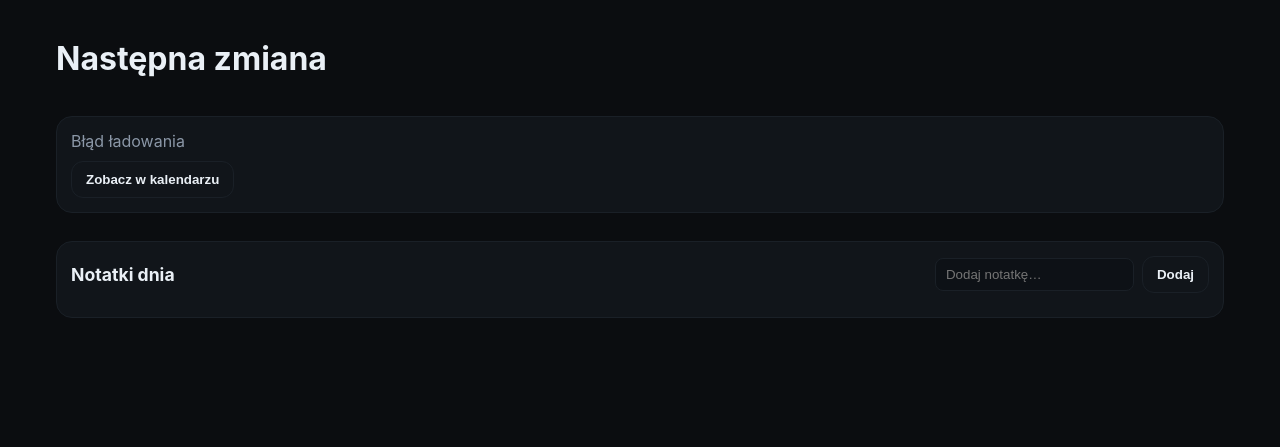
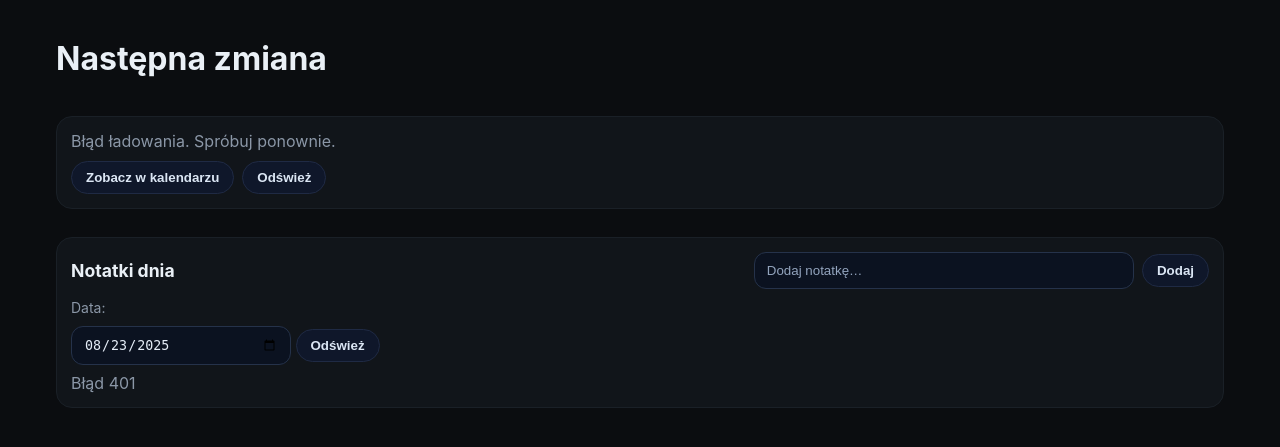
Before and after one commit to ArtemBartender/schedule_backend, a Flask app: page /start in a window 1280 px wide. Shown: the part 57-504 px from the top of the page. Run offline with Flask 3, Linux system fonts and the light colour scheme; some libraries are stand-ins or nearby versions.

Commit message:
Add files via upload

```diff
--- a/render.yaml
+++ b/render.yaml
@@ -5,6 +5,9 @@ services:
     plan: free
     buildCommand: pip install -r requirements.txt
     startCommand: gunicorn server:app --workers 2 --threads 4 --timeout 120 --bind 0.0.0.0:$PORT
+    envVars:
+      - key: DB_FORCE_NULLPOOL
+        value: "1"
     envVars:
       - key: DATABASE_URL
         fromDatabase:
--- a/static/css/style.css
+++ b/static/css/style.css
@@ -247,3 +247,43 @@ button:focus-visible,
 }
 .pick-overlay .cell.disabled{ opacity:.35; cursor:not-allowed }
 .pick-overlay .cell.mine{ outline:1px solid rgba(96,165,250,.4) }
+
+/* --- Start page polish --- */
+.next-card{
+  display:flex; flex-direction:column; gap:10px;
+  padding:14px 16px; border-radius:16px;
+  background:#0f172a; border:1px solid #1f2a44;
+}
+.next-row{ display:flex; align-items:center; justify-content:space-between; gap:12px; }
+.next-title{ font-size:26px; font-weight:800; letter-spacing:.2px; }
+.next-meta{ display:flex; gap:8px; flex-wrap:wrap; }
+.badge{
+  display:inline-flex; align-items:center; padding:6px 10px; border-radius:999px;
+  border:1px solid #294261; background:#101a2b; font-weight:700; font-size:.9rem;
+}
+.badge-date{ border-color:#3b82f6; background:rgba(59,130,246,.12); color:#cbdcff; }
+.badge-code{ border-color:#10b981; background:rgba(16,185,129,.12); color:#b8f7da; }
+.input, input[type="date"]{
+  width:100%; padding:10px 12px; border-radius:12px;
+  border:1px solid #25324a; background:#0b1220; color:#e5edf7; outline:none;
+}
+.input::placeholder{ color:#93a4bd; }
+.btn-secondary{ background:#0f172a; color:#dbe6f4; border:1px solid #1f2a44; padding:8px 14px; border-radius:999px; font-weight:700; }
+.btn-secondary:active{ transform:translateY(1px); }
+@media (max-width: 480px){
+  h1{ font-size:28px; }
+  .next-title{ font-size:22px; }
+}
+
+/* --- Start page polish --- */
+.input, input[type="date"]{
+  width:100%; padding:10px 12px; border-radius:12px;
+  border:1px solid #25324a; background:#0b1220; color:#e5edf7; outline:none;
+}
+.input::placeholder{ color:#93a4bd; }
+.badge{
+  display:inline-flex; align-items:center; padding:6px 10px; border-radius:999px;
+  border:1px solid #294261; background:#101a2b; font-weight:700; font-size:.9rem;
+}
+.badge-date{ border-color:#3b82f6; background:rgba(59,130,246,.12); color:#cbdcff; }
+.badge-code{ border-color:#10b981; background:rgba(16,185,129,.12); color:#b8f7da; }
--- a/static/js/app.js
+++ b/static/js/app.js
@@ -473,3 +473,66 @@ if ('serviceWorker' in navigator){
 }
 window.addEventListener('online',  ()=> toast.info('Połączono z siecią'));
 window.addEventListener('offline', ()=> toast.error('Jesteś offline'));
+
+// --- KEEP-ALIVE + API RETRY (append-only) ---
+(function () {
+  if (window.__api_init) return; window.__api_init = true;
+
+  // Универсальная обёртка над fetch с 1 повтором при 500/503
+  window.api = async function(url, opts={}) {
+    const headers = Object.assign({}, opts.headers || {});
+    try { if (typeof getToken === 'function' && !headers.Authorization) headers.Authorization = 'Bearer ' + getToken(); } catch(_){}
+    const run = async () => {
+      const res = await fetch(url, {...opts, headers, cache:'no-store'});
+      const jsonish = (res.headers.get('content-type')||'').includes('application/json');
+      const body = jsonish ? await res.json().catch(()=>({})) : await res.text().catch(()=> '');
+      if (!res.ok) {
+        const msg = body?.error || (`Błąd ${res.status}`);
+        const err = new Error(msg); err.status = res.status; throw err;
+      }
+      return body;
+    };
+    try { return await run(); }
+    catch (e) {
+      if (e.status === 500 || e.status === 503) {  // база/сервис только проснулся
+        await new Promise(r=>setTimeout(r, 800));
+        return await run();
+      }
+      throw e;
+    }
+  };
+
+// --- KEEP-ALIVE + API RETRY ---
+(function () {
+  if (window.__api_init) return; window.__api_init = true;
+
+  window.api = async function(url, opts={}){
+    const headers = Object.assign({}, opts.headers || {});
+    try { if (typeof getToken === 'function' && !headers.Authorization) headers.Authorization = 'Bearer ' + getToken(); } catch(_){}
+    const run = async () => {
+      const res = await fetch(url, {...opts, headers, cache:'no-store'});
+      const ct = (res.headers.get('content-type')||'');
+      const body = ct.includes('application/json') ? await res.json().catch(()=>({})) : await res.text().catch(()=> '');
+      if (!res.ok) { const err = new Error(body?.error || `Błąd ${res.status}`); err.status = res.status; throw err; }
+      return body;
+    };
+    try { return await run(); }
+    catch (e) {
+      if (e.status === 500 || e.status === 503) { await new Promise(r=>setTimeout(r, 800)); return await run(); }
+      throw e;
+    }
+  };
+
+  const ping = () => fetch('/api/health', {cache:'no-store'}).catch(()=>{});
+  let timer = null;
+  function startKA(){
+    clearInterval(timer);
+    ping();
+    timer = setInterval(() => {
+      if (document.visibilityState === 'visible' && navigator.onLine) ping();
+    }, 4*60*1000);
+  }
+  window.addEventListener('visibilitychange', ()=>{ if (document.visibilityState === 'visible') startKA(); });
+  window.addEventListener('focus', startKA);
+  startKA();
+})();
--- a/static/js/start.js
+++ b/static/js/start.js
@@ -1,108 +1,117 @@
-// ===== Start page (next shift + day notes) =====
+// static/js/start.js
 (function(){
-  if (!document.body.classList.contains('page-start')) return;
-  if (typeof initMenu === 'function') initMenu();
+  const $ = sel => document.querySelector(sel);
+  if (typeof initMenu === 'function') try { initMenu(); } catch(_) {}
 
-  const $ = (s, r=document)=>r.querySelector(s);
-
-  const box      = $('#next-shift-box');
-  const btnOpen  = $('#open-day');
-  const notesBox = $('#notes-list');
-  const addWrap  = $('#add-note-wrap');
-  const noteInp  = $('#note-input');
-  const noteAdd  = $('#note-add');
-
-  let nextDateISO = null;
-
-  function claims(){ try{ return (typeof currentClaims==='function') ? currentClaims() : {}; }catch(_){ return {}; } }
-  async function api(url, opts={}){
-    const headers = Object.assign({'Content-Type':'application/json'}, opts.headers||{});
-    if (typeof getToken==='function') headers['Authorization'] = 'Bearer ' + getToken();
-    const res = await fetch(url, Object.assign({}, opts, {headers}));
-    const data = await res.json().catch(()=> ({}));
-    if (!res.ok) throw data;
-    return data;
+  // --- helpers ---
+  function isoToday(){ return new Date().toISOString().slice(0,10); }
+  async function call(url, opts){
+    // используем api() если есть (с ретраями), иначе fetch
+    if (typeof window.api === 'function') return await window.api(url, opts);
+    const res = await fetch(url, Object.assign({ cache:'no-store' }, opts||{}));
+    const ct = (res.headers.get('content-type')||'');
+    const body = ct.includes('application/json') ? await res.json() : await res.text();
+    if (!res.ok) throw new Error((body && body.error) ? body.error : `Błąd ${res.status}`);
+    return body;
   }
 
-  function fmtLong(iso){
-    const d = new Date(iso+'T12:00:00');
-    return new Intl.DateTimeFormat('pl-PL',{weekday:'long', day:'numeric', month:'long', year:'numeric'}).format(d).replace(/^./,m=>m.toUpperCase());
+  // --- next shift ---
+  function renderNext(data){
+    const box = $('#next-shift-box'); if (!box) return;
+    const openBtn = $('#open-day');
+
+    if (!data || data.empty){
+      box.innerHTML = '<div class="muted">Brak nadchodzącej zmiany</div>';
+      openBtn.disabled = true;
+      return;
+    }
+
+    const d = new Date(data.date);
+    const dow = d.toLocaleDateString('pl-PL', { weekday:'long' });
+    const dateStr = d.toLocaleDateString('pl-PL', { day:'2-digit', month:'2-digit', year:'numeric' });
+
+    box.innerHTML = `
+      <div style="display:flex;justify-content:space-between;align-items:center;gap:8px;">
+        <div style="font-size:26px;font-weight:800;">${dow[0].toUpperCase()+dow.slice(1)}</div>
+        <span class="badge badge-code">${data.code || '—'}</span>
+      </div>
+      <div style="display:flex;gap:8px;flex-wrap:wrap;margin-top:6px;">
+        <span class="badge badge-date">${dateStr}</span>
+        <span class="badge">Godz.: ${data.hours ?? '-'}</span>
+        <span class="badge">Miesiąc: ${data.month_done}/${data.month_total}</span>
+      </div>
+    `;
+    openBtn.disabled = false;
+    openBtn.onclick = () => { window.location.href = '/dashboard'; };
   }
 
-  function renderNext(data){
-    if (data.empty){
-      box.textContent = 'Brak zmian w grafiku.';
-      btnOpen.disabled = true;
-      return;
-    }
-    const prog = `${Math.min(data.month_done, data.month_total)}/${data.month_total}`;
-    box.innerHTML = `
-      <div style="font-size:1.05rem;font-weight:800">${fmtLong(data.date)}</div>
-      <div class="muted">Kod: <b>${(data.code||'—')}</b> · Godziny: <b>${data.hours}h</b></div>
-      <div class="muted">To będzie zmiana nr <b>${prog}</b> w tym miesiącu</div>
-    `;
-    nextDateISO = data.date;
-    btnOpen.disabled = false;
-  }
-
-  function renderNotes(list){
-    if (!list.length){ notesBox.innerHTML = '<div class="muted">Brak notatek.</div>'; return; }
-    notesBox.innerHTML = list.map(n => `
-      <div class="note-row" data-id="${n.id}" style="padding:8px 10px;border:1px solid var(--border);border-radius:10px;margin:6px 0;background:var(--panel)">
-        <div style="display:flex;justify-content:space-between;gap:8px;align-items:center;">
-          <div><b>${n.author || '—'}</b> <span class="muted small">${new Date(n.created_at).toLocaleString('pl-PL')}</span></div>
-          <button class="btn-secondary btn-del" data-id="${n.id}" title="Usuń" style="padding:4px 8px;">×</button>
-        </div>
-        <div style="margin-top:6px;white-space:pre-wrap;">${String(n.text).replace(/</g,'&lt;')}</div>
-      </div>
-    `).join('');
-
-    // кнопка удалить — только для коорди/админа
-    if (!(claims().role==='admin' || claims().role==='coordinator')){
-      notesBox.querySelectorAll('.btn-del').forEach(b=> b.remove());
-    } else {
-      notesBox.querySelectorAll('.btn-del').forEach(btn=>{
-        btn.addEventListener('click', async ()=>{
-          try{
-            await api('/api/day-notes/'+btn.dataset.id, { method:'DELETE' });
-            loadNotes(); toast?.info?.('Usunięto notatkę');
-          }catch(err){ alert(err?.error || 'Błąd'); }
-        });
-      });
+  async function loadNext(){
+    const box = $('#next-shift-box');
+    if (box) box.textContent = 'Ładowanie…';
+    try{
+      const data = await call('/api/next-shift');
+      renderNext(data);
+    }catch(e){
+      if (box) box.innerHTML = `<span class="muted">Błąd ładowania. Spróbuj ponownie.</span>`;
     }
   }
 
-  async function loadNext(){
-    const data = await api('/api/next-shift');
-    renderNext(data);
+  // --- notes ---
+  async function loadNotes(){
+    const d = $('#notes-date')?.value; const list = $('#notes-list');
+    if (!d || !list) return;
+    list.innerHTML = '<div class="muted">Ładowanie…</div>';
+    try{
+      const items = await call('/api/day-notes?date=' + d);
+      if (!items || !items.length){
+        list.innerHTML = '<div class="muted">Brak notatek</div>';
+        return;
+      }
+      list.innerHTML = '<ul style="margin:0;padding-left:18px;">' +
+        items.map(n => `<li>${n.text} <span class="muted">(${n.author || ''} ${n.note_date || ''})</span></li>`).join('') +
+      '</ul>';
+    }catch(e){
+      list.innerHTML = `<div class="muted">${e.message || 'Błąd ładowania notatek'}</div>`;
+    }
   }
 
-  async function loadNotes(){
-    if (!nextDateISO){ notesBox.innerHTML = ''; return; }
-    const list = await api('/api/day-notes?date='+encodeURIComponent(nextDateISO));
-    renderNotes(list);
+  async function addNote(){
+    const d = $('#notes-date')?.value; const input = $('#note-input');
+    if (!d || !input) return;
+    const txt = (input.value||'').trim(); if (!txt) return;
+    try{
+      await call('/api/day-notes', {
+        method: 'POST',
+        headers: {'Content-Type':'application/json'},
+        body: JSON.stringify({ date: d, text: txt })
+      });
+      input.value = '';
+      loadNotes();
+    }catch(e){
+      alert(e.message || 'Błąd zapisu notatki');
+    }
   }
 
-  // actions
-  btnOpen.addEventListener('click', ()=>{
-    // простой переход в календарь — на нужный месяц
-    window.location.href = '/dashboard';
+  // --- init ---
+  document.addEventListener('DOMContentLoaded', () => {
+    // показать форму добавления заметки для admin/coordinator, если доступна роль
+    try{
+      const claimsRole = (typeof getRole === 'function') ? getRole() : null;
+      if (claimsRole && /admin|coordinator/i.test(claimsRole)) {
+        $('#add-note-wrap')?.removeAttribute('hidden');
+      }
+    }catch(_){ /* ignore */ }
+
+    // дата по умолчанию и события
+    const di = $('#notes-date');
+    if (di){ di.value = isoToday(); di.addEventListener('change', loadNotes); }
+
+    $('#note-add')?.addEventListener('click', addNote);
+    $('#btn-reload-next')?.addEventListener('click', loadNext);
+    $('#btn-reload-notes')?.addEventListener('click', loadNotes);
+
+    // загрузки
+    loadNext();
+    loadNotes();
   });
-
-  if (claims().role==='admin' || claims().role==='coordinator'){
-    addWrap.hidden = false;
-    noteAdd.addEventListener('click', async ()=>{
-      const txt = (noteInp.value||'').trim();
-      if (!txt) return;
-      try{
-        await api('/api/day-notes', { method:'POST', body: JSON.stringify({ date: nextDateISO, text: txt }) });
-        noteInp.value = '';
-        toast?.ok?.('Dodano notatkę');
-        loadNotes();
-      }catch(err){ alert(err?.error || 'Błąd'); }
-    });
-  }
-
-  // init
-  loadNext().then(loadNotes).catch(()=>{ box.textContent='Błąd ładowania'; });
 })();
--- a/templates/start.html
+++ b/templates/start.html
@@ -33,18 +33,27 @@
     <div id="next-shift-box" class="muted">Ładowanie…</div>
     <div style="margin-top:10px;display:flex;gap:8px;">
       <button id="open-day" class="btn-secondary" disabled>Zobacz w kalendarzu</button>
+      <button id="btn-reload-next" class="btn-secondary">Odśwież</button>
     </div>
   </section>
 
   <section class="card" style="padding:14px;margin-top:12px;">
     <div style="display:flex;justify-content:space-between;align-items:center;gap:8px;">
       <h2 style="margin:0;font-size:1.1rem;">Notatki dnia</h2>
-      <div id="add-note-wrap" hidden style="display:flex;gap:8px;align-items:center;">
-        <input id="note-input" placeholder="Dodaj notatkę…" style="flex:1;padding:8px 10px;border-radius:8px;border:1px solid var(--border);background:var(--card2);color:var(--text);" />
+      <div id="add-note-wrap" hidden style="display:flex;gap:8px;align-items:center;min-width:40%;">
+        <input id="note-input" placeholder="Dodaj notatkę…" class="input" style="flex:1;" />
         <button id="note-add" class="btn-secondary">Dodaj</button>
       </div>
     </div>
-    <div id="notes-list" style="margin-top:10px;"></div>
+
+    <!-- выбор даты -->
+    <div class="row" style="gap:8px;align-items:center;margin:10px 0 6px;">
+      <label class="muted" for="notes-date">Data:</label>
+      <input type="date" id="notes-date" class="input" style="max-width:220px;" />
+      <button id="btn-reload-notes" class="btn-secondary">Odśwież</button>
+    </div>
+
+    <div id="notes-list" style="margin-top:8px;"></div>
   </section>
 </main>
 
```
